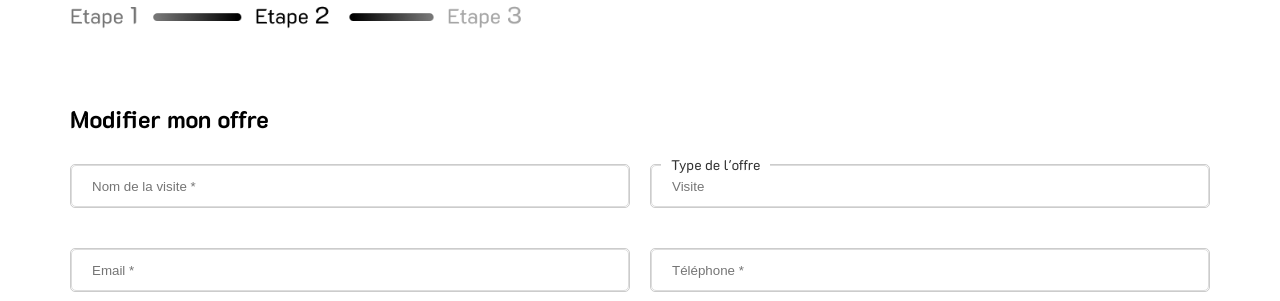
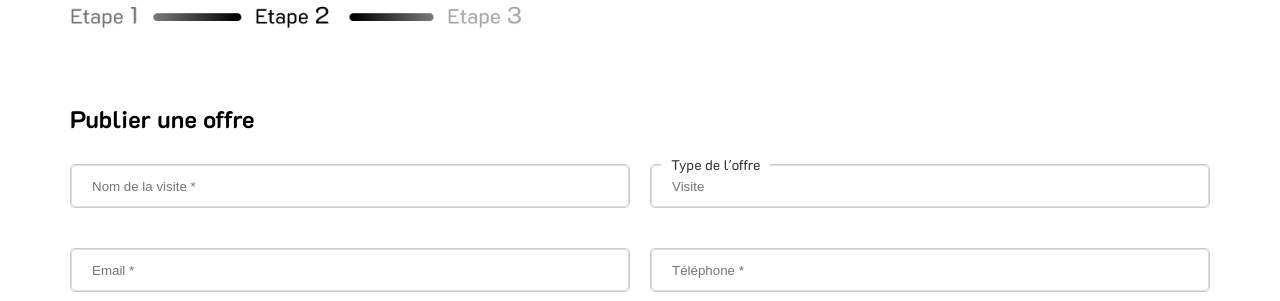
Before and after one commit to LucasOtw/SAE3_ScoobyTeam, a PHP site: page /creation_offre_visite.php in a window 1280 px wide. Shown: the part 125-426 px from the top of the page. Run offline with PHP 8.4, Linux system fonts and the light colour scheme.

Commit message:
Update creation_offre_visite.php

```diff
--- a/creation_offre_visite.php
+++ b/creation_offre_visite.php
@@ -33,7 +33,7 @@
     <main class="main-creation-offre2">
 
         <div class="form-container2">
-            <h1>Modifier mon offre</h1>
+            <h1>Publier une offre</h1>
 
             <!-- Form Fields -->
             <form action="#" method="post">
```
